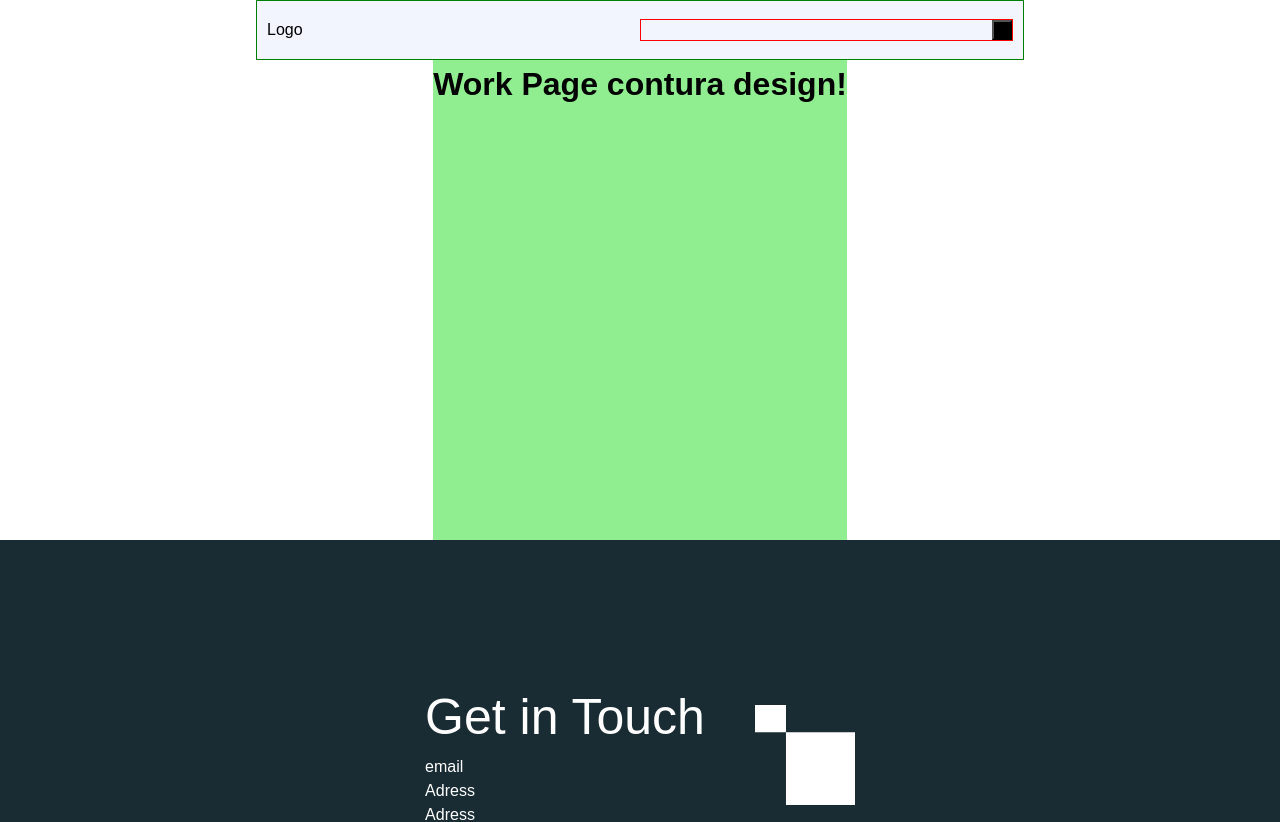
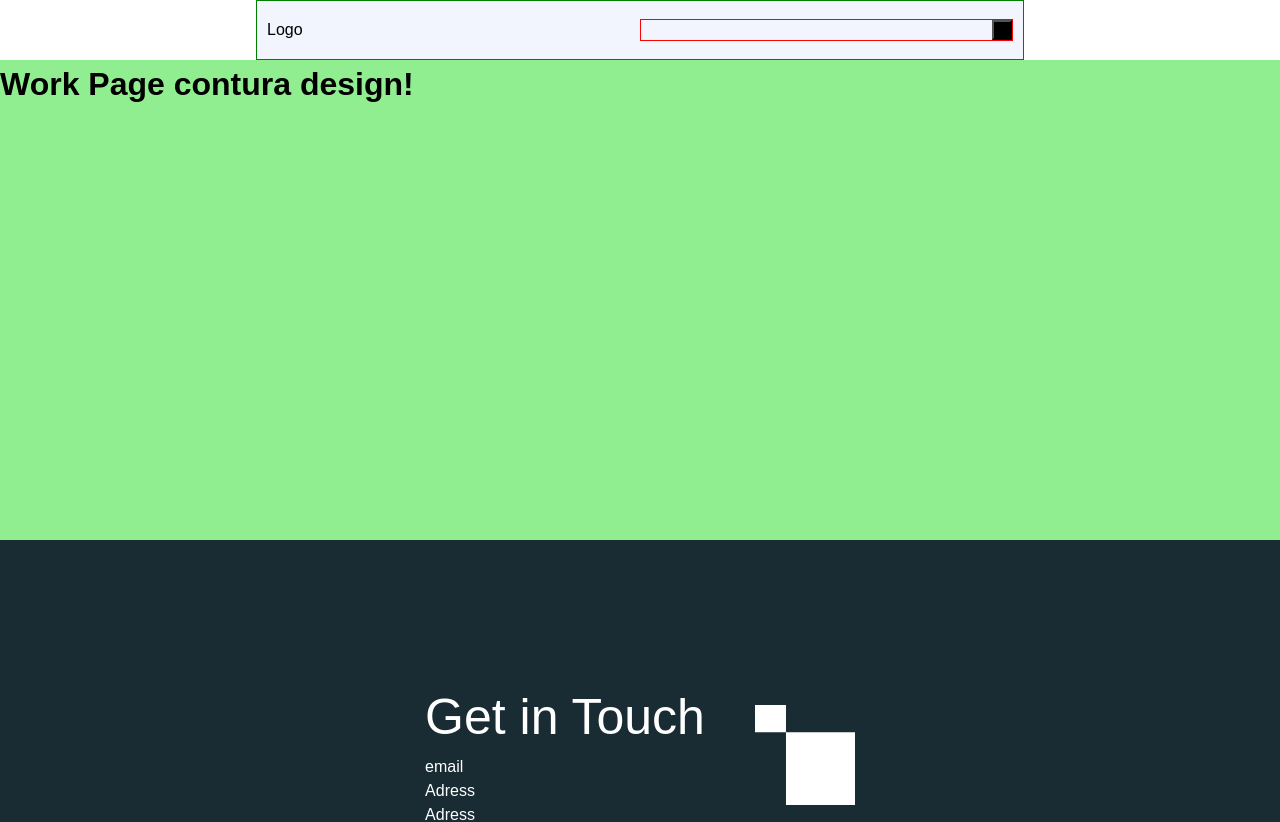
Before and after one commit to ivanbkovacevic/contura-desing-website2, a Next.js app: page /work in a window 1280 px wide. Shown: the top 822 px of the page. Built offline with nearby package versions, Linux system fonts and the light colour scheme.

Commit message:
layout finaly

```diff
--- a/components/Layout/Header/Header.module.scss
+++ b/components/Layout/Header/Header.module.scss
@@ -4,6 +4,7 @@
     display: flex;
     justify-content: space-between;
     align-items: center;
+    align-self: center;
     padding: 1rem;
     min-height: $headerHeight;
     background-color: $headerBcgColor;
--- a/components/Layout/Layout.module.scss
+++ b/components/Layout/Layout.module.scss
@@ -1,5 +1,5 @@
 .wrapper {
   display: flex;
   flex-direction: column;
-  align-items: center;
+  align-items: stretch;
 }
```
